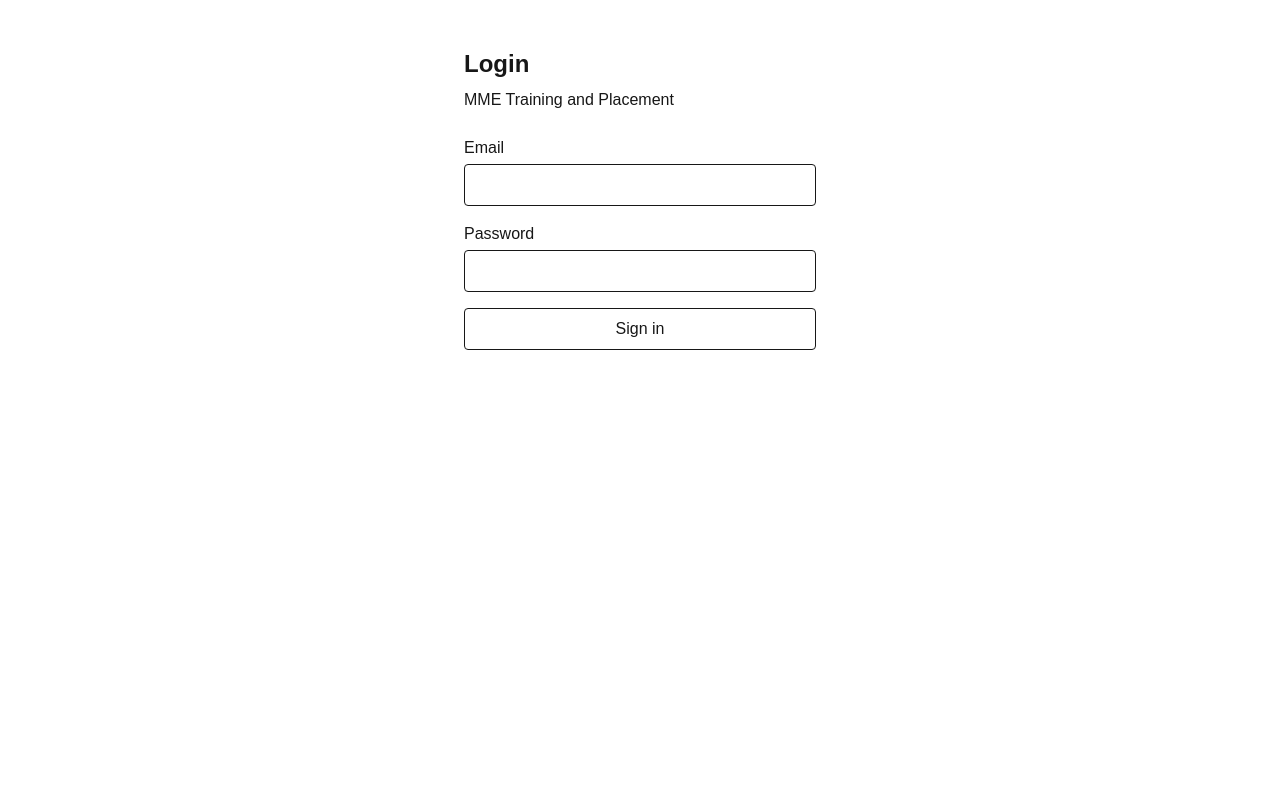
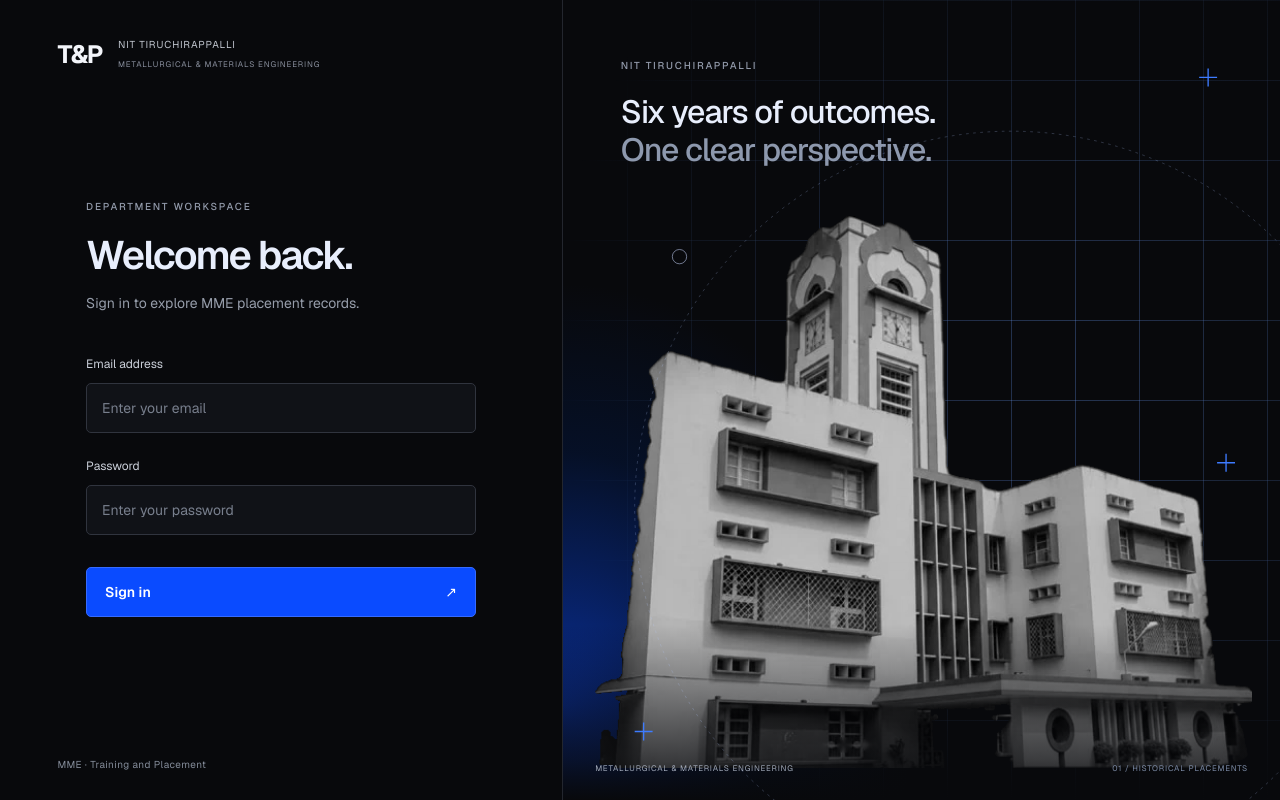
Before and after one commit to rehan909100/TNP-website, a Next.js app: page /login in a window 1280 px wide. Built offline with nearby package versions, Linux system fonts and the light colour scheme.

Commit message:
Split login into form and blueprint building hero

```diff
--- /dev/null
+++ b/app/login/login.module.css
@@ -0,0 +1,69 @@
+.page {
+  --base: #08090c;
+  --blue: #0a4bff;
+  --line: rgba(110, 160, 255, .3);
+  display: grid;
+  grid-template-columns: minmax(0, 44fr) minmax(0, 56fr);
+  min-height: 100svh;
+  background: var(--base);
+  color: #e8eefc;
+  font-family: var(--font-geist-sans), sans-serif;
+  color-scheme: dark;
+}
+.formSection {
+  display: flex;
+  flex-direction: column;
+  padding: max(36px, env(safe-area-inset-top)) clamp(24px, 4.5vw, 80px) max(28px, env(safe-area-inset-bottom));
+  border-right: 1px solid #23262e;
+}
+.brand { display: flex; align-items: center; gap: 16px; font-size: 10px; letter-spacing: .09em; color: #c2c7d0; }
+.brandMark { font-size: 25px; font-weight: 650; letter-spacing: -.06em; color: #f3f5fa; }
+.department { display: block; margin-top: 6px; font-size: 8px; line-height: 1.7; color: #898f9d; }
+.formContent { width: 100%; max-width: 390px; margin: auto; padding: 80px 0 50px; }
+.eyebrow { margin: 0 0 20px; font-size: 10px; font-weight: 500; letter-spacing: .18em; color: #929aaa; }
+.formContent h1 { font-size: clamp(32px, 3.1vw, 48px); font-weight: 550; line-height: 1.1; letter-spacing: -.045em; margin: 0 0 14px; }
+.intro { color: #969daa; font-size: 14px; line-height: 1.7; margin: 0 0 40px; }
+.form { display: grid; gap: 24px; }
+.field { display: grid; gap: 10px; }
+.field label { font-size: 12px; color: #cbd0da; }
+.field input { width: 100%; min-height: 50px; border: 1px solid #30343e; border-radius: 5px; padding: 12px 15px; background: #101217; color: #e8eefc; font-size: 14px; }
+.field input::placeholder { color: #787f8d; }
+.field input:focus-visible { outline: 2px solid #5484ff; outline-offset: 3px; border-color: #5484ff; }
+.submit { display: flex; justify-content: space-between; align-items: center; min-height: 50px; margin-top: 8px; padding: 12px 18px; border: 1px solid #366bff; border-radius: 5px; background: var(--blue); color: #fff; font-size: 14px; font-weight: 550; cursor: pointer; }
+.submit:hover { background: #245eff; }
+.submit:focus-visible { outline: 2px solid #8babff; outline-offset: 4px; }
+.message { min-height: 20px; margin: 0; color: #a9bfff; font-size: 13px; line-height: 1.5; }
+.footer { font-size: 10px; color: #858d9b; letter-spacing: .04em; }
+.hero { position: relative; overflow: hidden; isolation: isolate; min-height: 760px; background: var(--base); }
+.layer { position: absolute; inset: 0; pointer-events: none; }
+.glow { background: radial-gradient(ellipse 65% 70% at 0% 88%, rgba(10,75,255,.55), rgba(2,26,77,.4) 45%, transparent 75%); }
+.grid {
+  background-image: linear-gradient(var(--line) 1px, transparent 1px), linear-gradient(90deg, var(--line) 1px, transparent 1px);
+  background-size: 64px 80px;
+  -webkit-mask-image: radial-gradient(ellipse 85% 85% at 70% 45%, #000, transparent 85%);
+  mask-image: radial-gradient(ellipse 85% 85% at 70% 45%, #000, transparent 85%);
+}
+.heroContent { position: relative; z-index: 3; padding: clamp(36px, 4.5vw, 70px); }
+.heroContent h2 { margin: 0; font-size: clamp(25px, 2.5vw, 40px); line-height: 1.2; letter-spacing: -.035em; font-weight: 500; }
+.heroContent h2 span { color: #8d98ad; }
+.building { position: absolute; inset: 27% 0 4%; z-index: 1; }
+.buildingImage { object-fit: contain; object-position: center bottom; filter: grayscale(1) brightness(.8) contrast(1.08); }
+.vignette { z-index: 2; background: linear-gradient(0deg, #08090c 0%, rgba(8,9,12,.7) 5%, transparent 22%), linear-gradient(180deg, rgba(8,9,12,.3), transparent 25%); }
+.overlay { z-index: 2; }
+.overlay svg { width: 100%; height: 100%; }
+.arc { fill: none; stroke: rgba(180,200,255,.25); stroke-width: 1; stroke-dasharray: 3 5; }
+.plus { stroke: #3d7bff; stroke-width: 1.5; }
+.ring { fill: none; stroke: rgba(200,215,255,.6); stroke-width: 1; }
+.heroCaption { position: absolute; z-index: 3; bottom: max(26px, env(safe-area-inset-bottom)); left: 32px; right: 32px; display: flex; flex-wrap: wrap; justify-content: space-between; gap: 12px; margin: 0; font-size: 8px; letter-spacing: .1em; color: #a1a9b8; }
+.heroCaption span { color: #7c8ba6; }
+@media (min-width: 801px) and (max-height: 760px) { .hero { min-height: 660px; } }
+@media (max-width: 800px) {
+  .page { grid-template-columns: 1fr; }
+  .formSection { min-height: 100svh; border-right: 0; }
+  .formContent { padding: 64px 0 36px; }
+  .hero { min-height: 620px; border-top: 1px solid #23262e; }
+  .heroContent { padding: 32px 24px; }
+  .heroContent h2 { font-size: 29px; }
+  .building { inset: 26% 0 5%; }
+  .heroCaption { left: 24px; right: 24px; }
+}
--- a/app/login/page.tsx
+++ b/app/login/page.tsx
@@ -1,55 +1,68 @@
 "use client";
 
+import Image from "next/image";
 import { useState, type FormEvent } from "react";
+import styles from "./login.module.css";
 
 export default function LoginPage() {
   const [message, setMessage] = useState("");
 
   function handleSubmit(event: FormEvent<HTMLFormElement>) {
     event.preventDefault();
-
     // TODO: Connect to the chosen authentication provider.
-    // Read credentials with new FormData(event.currentTarget) when integrating.
     // The server must verify credentials and determine the user's role.
     setMessage("Sign-in is not connected yet.");
   }
 
   return (
-    <main className="mx-auto w-full max-w-sm px-4 py-12">
-      {/* Add LoginLogo and TnpTitle here if desired. */}
-      <h1 className="mb-2 text-2xl font-semibold">Login</h1>
-      <p className="mb-6">MME Training and Placement</p>
-
-      <form onSubmit={handleSubmit} className="flex flex-col gap-4">
-        <div>
-          <label htmlFor="email" className="mb-1 block">Email</label>
-          <input
-            id="email"
-            name="email"
-            type="email"
-            autoComplete="username"
-            required
-            className="w-full rounded border px-3 py-2"
-          />
+    <main className={styles.page}>
+      <section className={styles.formSection} aria-labelledby="login-title">
+        <div className={styles.brand}>
+          <span className={styles.brandMark}>T&amp;P</span>
+          <span>NIT TIRUCHIRAPPALLI<span className={styles.department}>METALLURGICAL &amp; MATERIALS ENGINEERING</span></span>
         </div>
 
-        <div>
-          <label htmlFor="password" className="mb-1 block">Password</label>
-          <input
-            id="password"
-            name="password"
-            type="password"
-            autoComplete="current-password"
-            required
-            className="w-full rounded border px-3 py-2"
-          />
+        <div className={styles.formContent}>
+          <p className={styles.eyebrow}>DEPARTMENT WORKSPACE</p>
+          <h1 id="login-title">Welcome back.</h1>
+          <p className={styles.intro}>Sign in to explore MME placement records.</p>
+          <form onSubmit={handleSubmit} className={styles.form}>
+            <div className={styles.field}>
+              <label htmlFor="email">Email address</label>
+              <input id="email" name="email" type="email" autoComplete="username" placeholder="Enter your email" required />
+            </div>
+            <div className={styles.field}>
+              <label htmlFor="password">Password</label>
+              <input id="password" name="password" type="password" autoComplete="current-password" placeholder="Enter your password" required />
+            </div>
+            <button type="submit" className={styles.submit}>Sign in <span aria-hidden="true">↗</span></button>
+            <p className={styles.message} role="status" aria-live="polite">{message}</p>
+          </form>
         </div>
 
-        <button type="submit" className="rounded border px-3 py-2">
-          Sign in
-        </button>
-        <p role="status" aria-live="polite">{message}</p>
-      </form>
+        <footer className={styles.footer}>MME · Training and Placement</footer>
+      </section>
+
+      <section className={styles.hero} aria-labelledby="hero-title">
+        <div className={`${styles.layer} ${styles.glow}`} aria-hidden="true" />
+        <div className={`${styles.layer} ${styles.grid}`} aria-hidden="true" />
+        <div className={styles.heroContent}>
+          <p className={styles.eyebrow}>NIT TIRUCHIRAPPALLI</p>
+          <h2 id="hero-title">Six years of outcomes.<br /><span>One clear perspective.</span></h2>
+        </div>
+        <div className={styles.building}>
+          <Image src="/login-building.webp" alt="NIT Tiruchirappalli building and clock tower" fill sizes="(max-width: 800px) 100vw, 56vw" priority className={styles.buildingImage} />
+        </div>
+        <div className={`${styles.layer} ${styles.vignette}`} aria-hidden="true" />
+        <div className={`${styles.layer} ${styles.overlay}`} aria-hidden="true">
+          <svg viewBox="0 0 800 1000" preserveAspectRatio="xMidYMid slice">
+            <circle className={styles.arc} cx="500" cy="620" r="420" />
+            <circle className={styles.ring} cx="130" cy="340" r="8" />
+            <g className={styles.plus}><path d="M720 130v20M710 140h20" /><path d="M740 560v20M730 570h20" /><path d="M90 860v20M80 870h20" /></g>
+          </svg>
+        </div>
+        <p className={styles.heroCaption}>METALLURGICAL &amp; MATERIALS ENGINEERING <span>01 / HISTORICAL PLACEMENTS</span></p>
+      </section>
     </main>
   );
 }
```
Also changed, not shown: public/login-building.webp (added).
